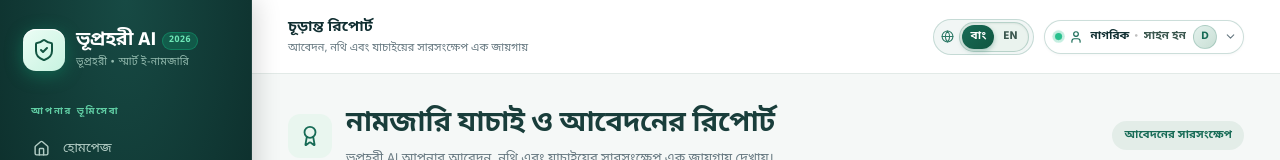
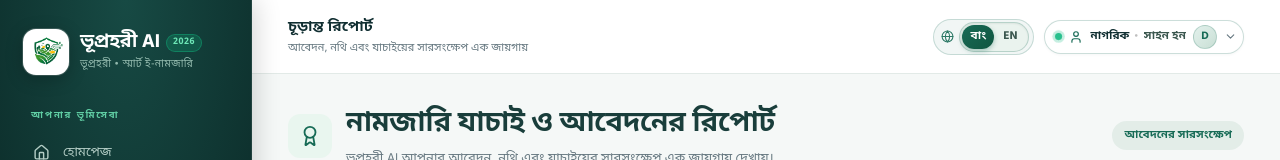
Before and after one commit to munyimJR/BhuProhori_AI, a React (Vite) app: page /track in a window 1280 px wide. Shown: the top 160 px of the page. Built offline with nearby package versions, Linux system fonts and the light colour scheme.

Commit message:
feat: integrate official logo.png into sidebar brandmark and favicon

```diff
--- a/index.html
+++ b/index.html
@@ -2,7 +2,7 @@
 <html lang="bn">
   <head>
     <meta charset="UTF-8" />
-    <link rel="icon" type="image/svg+xml" href="/vite.svg" />
+    <link rel="icon" type="image/png" href="/logo.png" />
     <meta name="viewport" content="width=device-width, initial-scale=1.0" />
     <meta name="description" content="BhuProhori AI — Geo-Integrated Smart e-Mutation & Land Verification System. দলিল দিন, জমি খুঁজে নিন।" />
     <meta name="keywords" content="land mutation, Bangladesh, e-mutation, deed verification, ভূপ্রহরী AI, নামজারি" />
--- a/src/components/Sidebar.tsx
+++ b/src/components/Sidebar.tsx
@@ -1,5 +1,6 @@
 import { Link, useLocation } from 'react-router-dom';
 import { Home, Upload, FileCheck, Map, ShieldCheck, FileText, Users, Award, Lock, X, Sparkles } from 'lucide-react';
+import logoImg from '../assets/logo.png';
 import useAppStore from '../store/useAppStore';
 import { TRANSLATIONS } from '../utils/translations';
 
@@ -44,7 +45,7 @@ export default function Sidebar({ isOpen, onClose }: SidebarProps) {
       <div style={{ display: 'flex', alignItems: 'center', justifyContent: 'space-between' }}>
         <Link to="/" className="brand" onClick={handleLinkClick}>
           <div className="brandmark">
-            <ShieldCheck size={24} />
+            <img src={logoImg} alt="ভূপ্রহরী AI লোগো" className="brandmark-img" />
           </div>
           <div className="brand-text-wrap">
             <div style={{ display: 'flex', alignItems: 'center', gap: 6 }}>
--- a/src/index.css
+++ b/src/index.css
@@ -146,16 +146,24 @@ img {
 }
 
 .brandmark {
-  width: 42px;
-  height: 42px;
+  width: 46px;
+  height: 46px;
   display: grid;
   place-items: center;
-  background: linear-gradient(135deg, #ecfdf5 0%, #c7f3e0 100%);
-  color: #135542;
+  background: #ffffff;
   border-radius: 13px;
-  box-shadow: 0 4px 18px rgba(16, 185, 129, 0.35), inset 0 1px 1px #ffffff;
+  box-shadow: 0 4px 18px rgba(0, 0, 0, 0.22), 0 0 0 1px rgba(255, 255, 255, 0.18);
   flex-shrink: 0;
   transition: all 0.25s cubic-bezier(0.16, 1, 0.3, 1);
+  padding: 2.5px;
+  overflow: hidden;
+}
+
+.brandmark-img {
+  width: 100%;
+  height: 100%;
+  object-fit: contain;
+  display: block;
 }
 
 .brand:hover .brandmark {
```
Also changed, not shown: public/logo.png (added), src/assets/logo.png (added).
